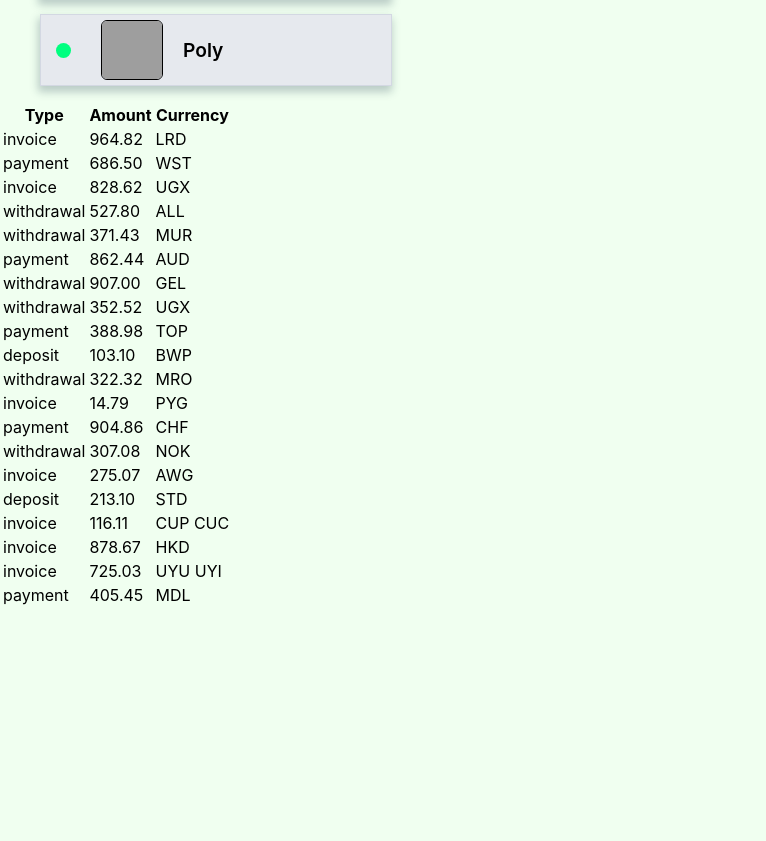
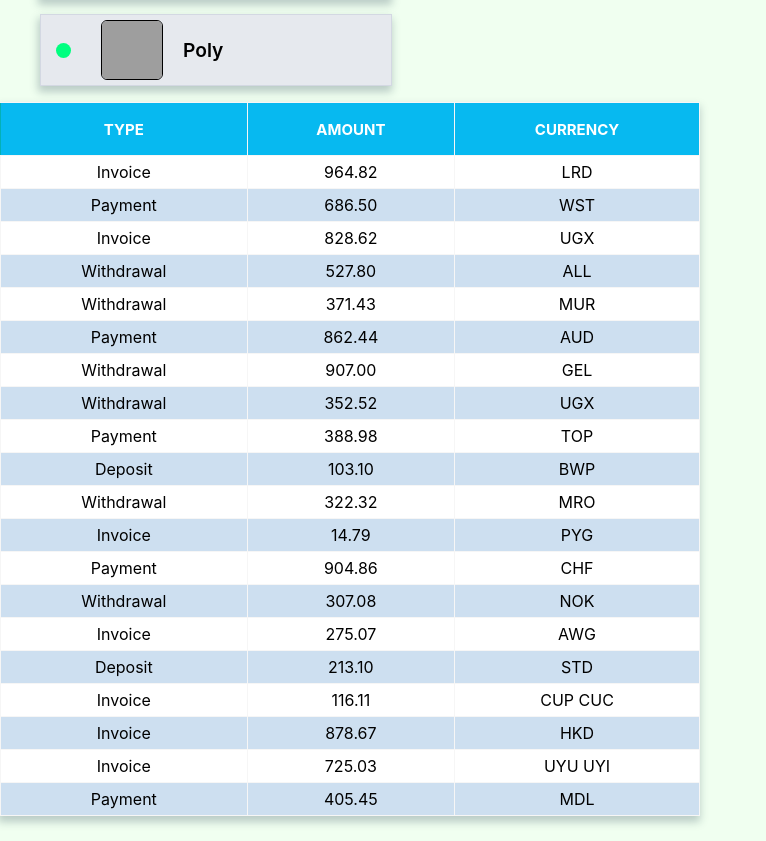
Before and after one commit to Alex34972/goit-react-hw-01-components, a React (Create React App) app: page / in a window 1280 px wide. Shown: the part 1356-2197 px from the top of the page, without its empty margins (0-766 px from the left). Before the commit the page ends 1964 px from the top, so only its background shows below. Built offline with nearby package versions, Linux system fonts and the light colour scheme; grey boxes are pictures that could not be loaded.

Commit message:
Update transactionHistory.js

```diff
--- a/src/components/transactionHistory/transactionHistory.js
+++ b/src/components/transactionHistory/transactionHistory.js
@@ -1,7 +1,8 @@
 import propTypes from 'prop-types';
+import s from './transactionHistory.module.css';
 export default function TransactionHistory({ items }) {
   return (
-    <table className="transaction-history">
+    <table className={s.transactionHistory}>
       <thead>
         <tr>
           <th>Type</th>
@@ -23,7 +24,7 @@ export default function TransactionHistory({ items }) {
   );
 }
 TransactionHistory.propTypes = {
-  type: propTypes.string,
-  amount: propTypes.number,
-  currency: propTypes.string,
+  type: propTypes.string.isRequired,
+  amount: propTypes.number.isRequired,
+  currency: propTypes.string.isRequired,
 };
```
